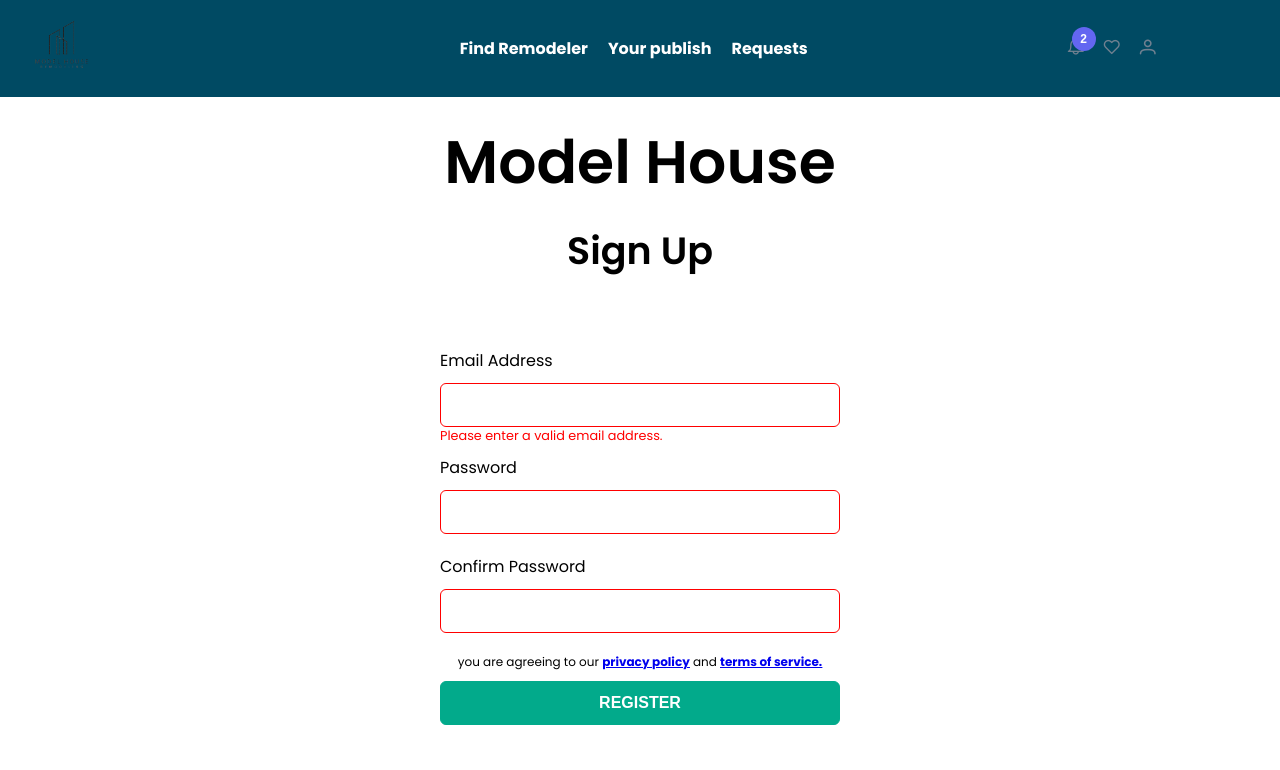
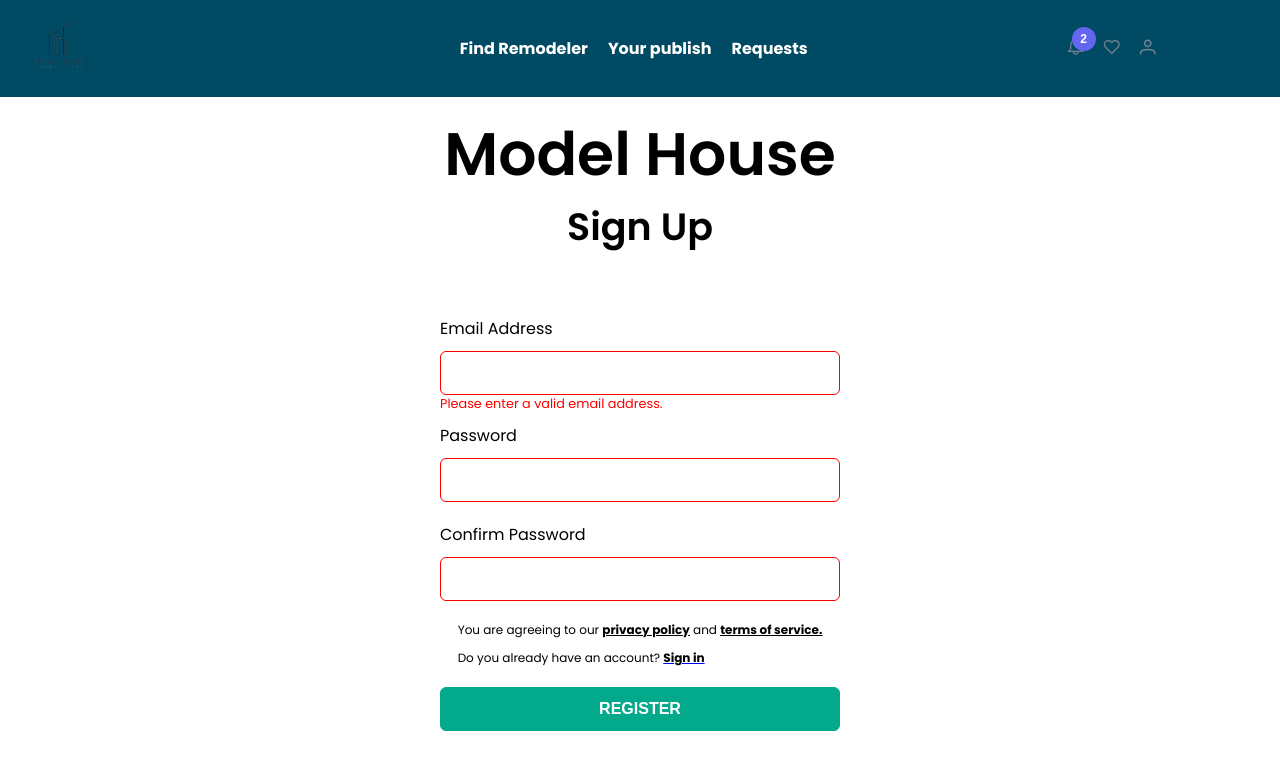
Before and after one commit to ModelHouseIOT/web_iot_model_house_frontend, a Vue app: page /sign-up in a window 1280 px wide. Shown: the top 770 px of the page. Built offline with nearby package versions, Linux system fonts and the light colour scheme; a web font is replaced by a local one.

Commit message:
fix: changed styles from Home

```diff
--- a/src/identity-and-access-management/pages/account.component.vue
+++ b/src/identity-and-access-management/pages/account.component.vue
@@ -24,9 +24,7 @@ export default {
 section{
     background: url("@/assets/account.png") no-repeat;
     background-size: cover;
-    min-height: 700px;
-    width: 100%;
-    height: 100%;
+    min-height: 100vh;
     display: grid;
     place-items: center;
     grid-template-columns: repeat(2, 1fr);
--- a/src/identity-and-access-management/pages/sign-in.component.vue
+++ b/src/identity-and-access-management/pages/sign-in.component.vue
@@ -20,12 +20,16 @@
             <div v-if="!isPasswordValid" class="invalid-feedback">
                 At least 2 special characters and 8 characters</div>
         </div>
-        <div class="text-down">
-            <div style="font-size: 12px;">
-                you are agreeing to our <a href="https://www.termsfeed.com/live/080d7040-ea41-438c-98a1-3f5c5eeb95f0"
+        <div class="text-down" style="font-size: 12px;">
+            <div>
+                You are agreeing to our <a href="https://www.termsfeed.com/live/080d7040-ea41-438c-98a1-3f5c5eeb95f0"
             target="_blank"><b><u style="cursor: pointer;">privacy policy</u></b></a>
                 and <a href="https://www.termsfeed.com/live/a0ae1603-599a-4452-b149-e7c7223c77ae"
-            target="_blank"><b><u style="cursor: pointer;">terms of service.</u></b></a></div>
+            target="_blank"><b><u style="cursor: pointer;">terms of service.</u></b></a>
+            </div>
+          <div style="margin: 10px 0;">
+            You don't have an account? <router-link to="sign-up"><b>Sign up</b></router-link>
+          </div>
         </div>
         <div @click="signInUser">
             <Button label="SIGN IN" style="background-color: #02AA8B;
@@ -82,6 +86,9 @@ export default defineComponent({
 })
 </script>
 <style scoped>
+b{
+  color: black;
+}
 .is-invalid {
     border-color: red;
 }
@@ -95,7 +102,7 @@ h1{
     font-style: normal;
     line-height: 144px;
     padding: 0;
-    margin: 10px;
+    margin: 2px;
 }
 .title-of-sign-up{
     font-size: 60px;
--- a/src/identity-and-access-management/pages/sign-up.component.vue
+++ b/src/identity-and-access-management/pages/sign-up.component.vue
@@ -27,12 +27,16 @@
                        :class="{'is-invalid': !confirmPasswordValid}" @input="validatePasswords"/>
             <div v-if="!passwordsMatch" class="invalid-feedback">Passwords do not match</div>
         </div>
-        <div class="text-down">
-          <div style="font-size: 12px;">
-            you are agreeing to our <a href="https://www.termsfeed.com/live/080d7040-ea41-438c-98a1-3f5c5eeb95f0"
+        <div class="text-down" style="font-size: 12px;">
+          <div>
+            You are agreeing to our <a href="https://www.termsfeed.com/live/080d7040-ea41-438c-98a1-3f5c5eeb95f0"
                                        target="_blank"><b><u style="cursor: pointer;">privacy policy</u></b></a>
             and <a href="https://www.termsfeed.com/live/a0ae1603-599a-4452-b149-e7c7223c77ae"
-                   target="_blank"><b><u style="cursor: pointer;">terms of service.</u></b></a></div>
+                   target="_blank"><b><u style="cursor: pointer;">terms of service.</u></b></a>
+          </div>
+          <div style="margin: 10px 0;">
+            Do you already have an account? <router-link to="sign-in" ><b>Sign in</b></router-link>
+          </div>
         </div>
         <div @click="registerUser">
             <Button label="REGISTER" style="background-color: #02AA8B;
@@ -99,6 +103,9 @@ export default {
 }
 </script>
 <style scoped>
+b{
+  color: black;
+}
 .is-invalid {
     border-color: red;
 }
@@ -112,7 +119,7 @@ h1{
     font-style: normal;
     line-height: 144px;
     padding: 0;
-    margin: 10px;
+    margin:2px;
 }
 .title-of-sign-up{
     font-size: 60px;
--- a/src/public/pages/home.component.vue
+++ b/src/public/pages/home.component.vue
@@ -27,7 +27,7 @@
                 <Card>
                     <template #footer class="text-center"	> AREA </template>
                     <template #content>
-<!--                        <img src="src/assets/area_card.png" class="imgArea" alt="Remodeling a particular area of your house">-->
+                        <img src="src/assets/area_card.png" class="imgArea" alt="Remodeling a particular area of your house">
                     </template>
                 </Card>
             </div>
@@ -35,7 +35,7 @@
                 <Card>
                     <template #footer > ROOM </template>
                     <template #content >
-<!--                        <img src="src/assets/room_card.png" class="imgRoom" alt="Remodeling a house view on a laptop">-->
+                        <img src="src/assets/room_card.png" class="imgRoom" alt="Remodeling a house view on a laptop">
 
                     </template>
                 </Card>
@@ -44,7 +44,7 @@
                 <Card>
                     <template #footer > SERVICE </template>
                     <template #content>
-<!--                        <img src="@/assets/service_card.png" class="imgService" alt="Service">-->
+                        <img src="@/assets/service_card.png" class="imgService" alt="Service">
                     </template>
                 </Card>
             </div>
```
